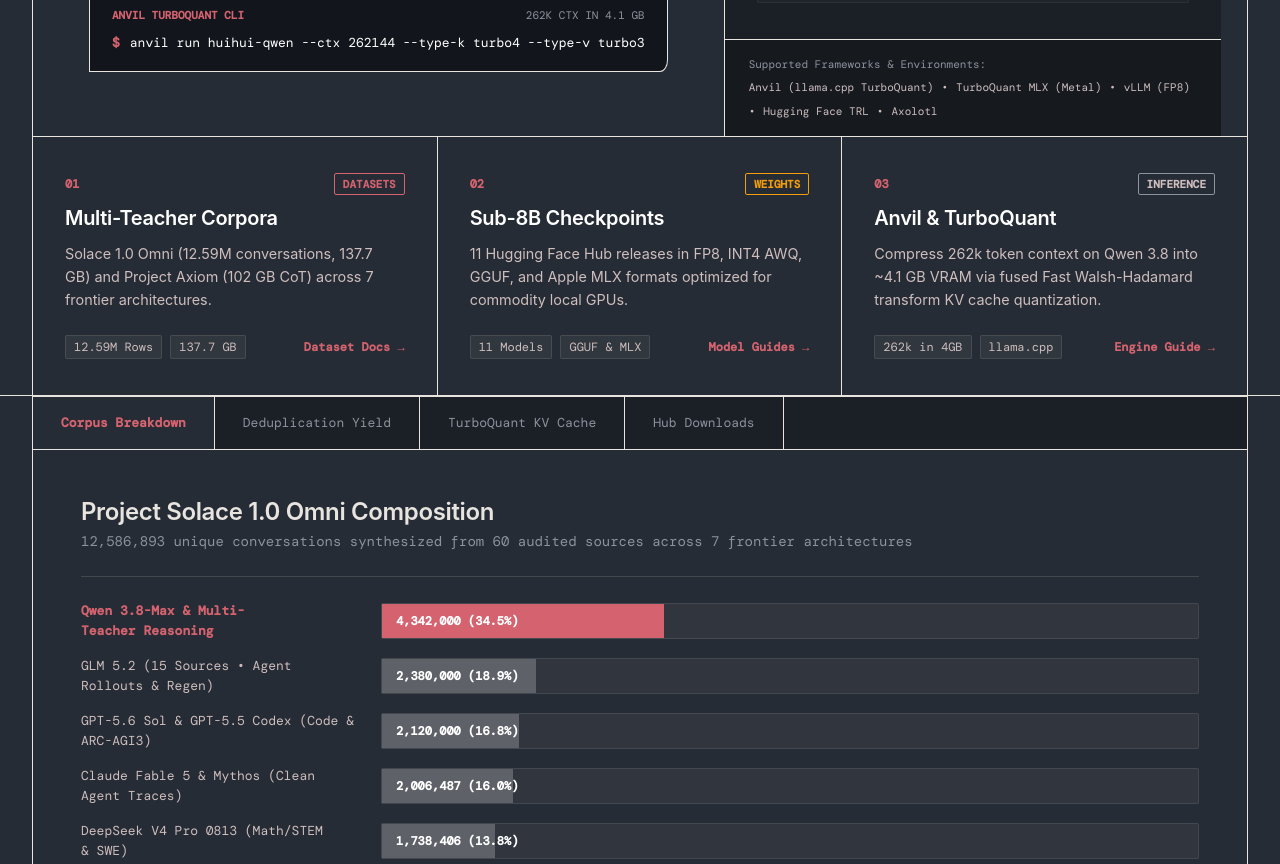
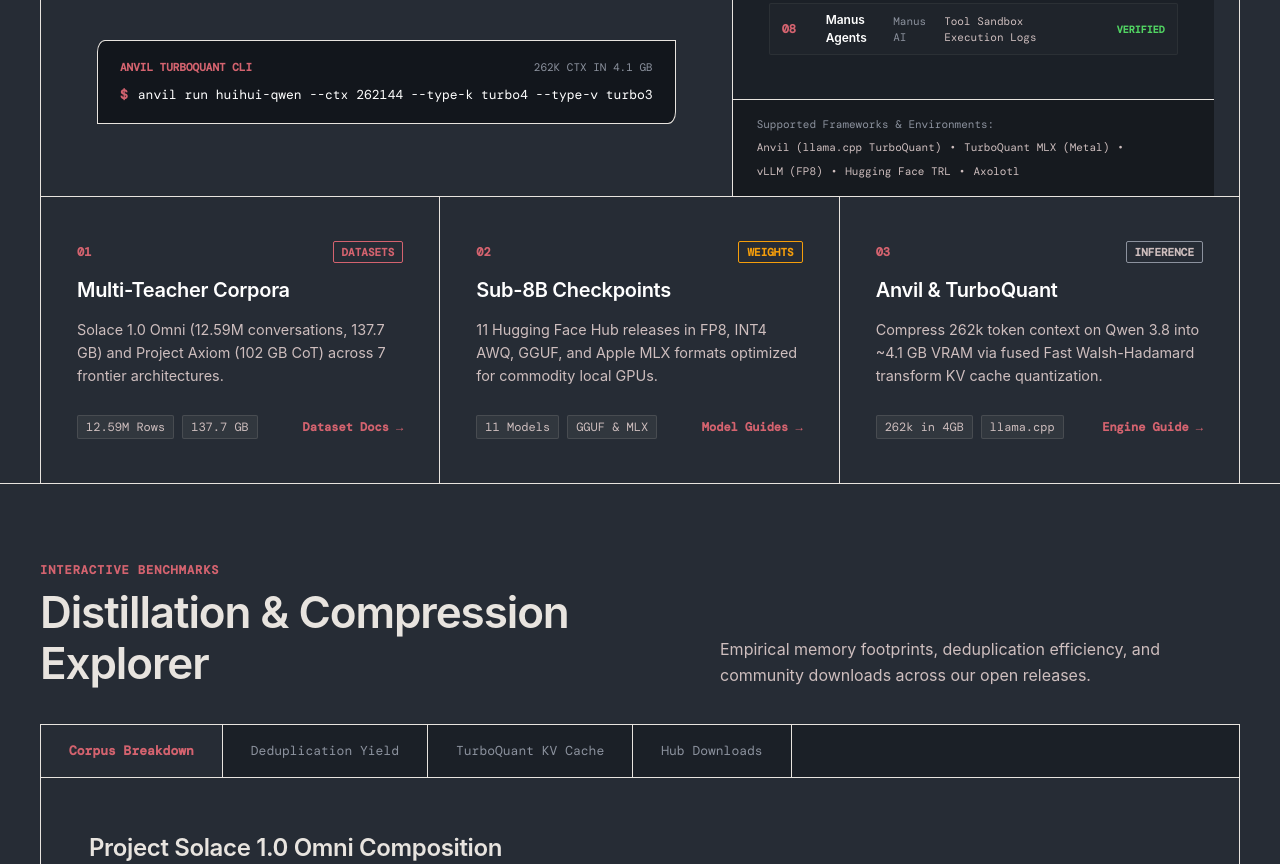
Before and after one commit to Solstice-Labs/solstice-ai-site, an Astro site: page / in a window 1280 px wide. Shown: the part 676-1540 px from the top of the page. Built offline with nearby package versions, Linux system fonts and the light colour scheme; Astro itself is replaced by a stand-in of ours; a web font is replaced by a local one.

Commit message:
style: expand section spacing, container margins, and card paddings

```diff
--- a/src/pages/index.astro
+++ b/src/pages/index.astro
@@ -23,7 +23,7 @@ const teacherArchitectures = [
 <Layout title="Solstice-AI — Distilling Intelligence">
 
   <!-- ═══════════════ 1. HERO WRAPPER (PRISMML ARCHITECTURE) ═══════════════ -->
-  <section class="section border-bottom">
+  <section class="section hero-section border-bottom">
     <div class="container">
       <div class="hero-split-grid">
         <!-- Left Hero Column -->
@@ -164,6 +164,16 @@ const teacherArchitectures = [
   <!-- ═══════════════ 2. INTERACTIVE BENCHMARK & DISTILLATION EXPLORER (PRISMML VIZ) ═══════════════ -->
   <section class="section border-bottom" id="benchmarks-section">
     <div class="container">
+      <div class="section-head-split">
+        <div>
+          <span class="eyebrow">Interactive Benchmarks</span>
+          <h2>Distillation & Compression Explorer</h2>
+        </div>
+        <p>
+          Empirical memory footprints, deduplication efficiency, and community downloads across our open releases.
+        </p>
+      </div>
+
       <div class="prism-viz-wrapper">
         <!-- Visualizer Tab Bar -->
         <div class="viz-tab-bar mono">
@@ -547,17 +557,17 @@ const teacherArchitectures = [
   }
 
   .hero-left-col {
-    padding: 64px 56px;
+    padding: 72px 56px;
     display: flex;
     flex-direction: column;
-    gap: 36px;
+    gap: 40px;
     border-right: var(--border);
   }
 
   .hero-intro-box {
     display: flex;
     flex-direction: column;
-    gap: 20px;
+    gap: 22px;
   }
 
   .hero-intro-box h1 {
@@ -659,10 +669,10 @@ const teacherArchitectures = [
   }
 
   .pipeline-visual-wrapper {
-    padding: 36px 32px;
+    padding: 44px 36px;
     display: flex;
     flex-direction: column;
-    gap: 14px;
+    gap: 16px;
   }
 
   .pipeline-title-bar {
@@ -766,11 +776,11 @@ const teacherArchitectures = [
   }
 
   .pillar-col {
-    padding: 36px 32px;
+    padding: 44px 36px;
     border-right: var(--border);
     display: flex;
     flex-direction: column;
-    gap: 12px;
+    gap: 16px;
     background: var(--negative);
     transition: background 0.15s ease;
   }
@@ -887,9 +897,9 @@ const teacherArchitectures = [
 
   .viz-panel {
     display: none;
-    padding: 48px;
+    padding: 56px 48px;
     flex-direction: column;
-    gap: 24px;
+    gap: 32px;
   }
 
   .viz-panel.active {
@@ -898,7 +908,7 @@ const teacherArchitectures = [
 
   .viz-header h3 {
     font-size: 1.5rem;
-    margin-bottom: 6px;
+    margin-bottom: 8px;
   }
 
   .viz-header p {
@@ -915,14 +925,14 @@ const teacherArchitectures = [
   .chart-bars-list {
     display: flex;
     flex-direction: column;
-    gap: 16px;
+    gap: 20px;
   }
 
   .chart-row {
     display: grid;
     grid-template-columns: 280px 1fr;
     align-items: center;
-    gap: 20px;
+    gap: 24px;
   }
 
   .chart-lbl {
@@ -937,7 +947,7 @@ const teacherArchitectures = [
 
   .chart-track {
     background: rgba(232, 228, 223, 0.05);
-    height: 36px;
+    height: 38px;
     border: 1px solid rgba(232, 228, 223, 0.1);
     position: relative;
     border-radius: 2px;
@@ -947,7 +957,7 @@ const teacherArchitectures = [
     height: 100%;
     display: flex;
     align-items: center;
-    padding: 0 14px;
+    padding: 0 16px;
     transition: width 0.4s ease;
   }
 
@@ -978,7 +988,7 @@ const teacherArchitectures = [
     font-size: 0.75rem;
     color: var(--positive-dim);
     border-top: 1px solid rgba(232, 228, 223, 0.1);
-    padding-top: 16px;
+    padding-top: 20px;
   }
 
   .viz-footer a {
@@ -998,8 +1008,8 @@ const teacherArchitectures = [
     display: grid;
     grid-template-columns: 64px 1fr 160px;
     align-items: center;
-    gap: 32px;
-    padding: 32px 36px;
+    gap: 36px;
+    padding: 38px 44px;
     border-bottom: var(--border);
     background: var(--negative);
     transition: background 0.15s ease;
@@ -1016,12 +1026,12 @@ const teacherArchitectures = [
   }
 
   .arch-main h3 {
-    margin-bottom: 6px;
+    margin-bottom: 8px;
   }
 
   .arch-main p {
     font-size: 0.9375rem;
-    line-height: 1.6;
+    line-height: 1.65;
   }
 
   .arch-action {
@@ -1038,11 +1048,11 @@ const teacherArchitectures = [
   }
 
   .news-card {
-    padding: 36px;
+    padding: 44px 36px;
     border-right: var(--border);
     display: flex;
     flex-direction: column;
-    gap: 14px;
+    gap: 16px;
     background: var(--negative);
   }
 
--- a/src/styles/global.css
+++ b/src/styles/global.css
@@ -196,12 +196,42 @@ p {
   width: 100%;
   max-width: var(--max-w);
   margin: 0 auto;
-  padding: 0 32px;
+  padding: 0 40px;
 }
 
 .section {
   position: relative;
+  padding: 72px 0;
   border-bottom: var(--border);
+}
+
+.section.hero-section {
+  padding: 0;
+}
+
+.section-head-split {
+  display: flex;
+  align-items: flex-end;
+  justify-content: space-between;
+  gap: 32px;
+  margin-bottom: 36px;
+}
+
+.section-head-split p {
+  max-width: 520px;
+  font-size: 1rem;
+  line-height: 1.6;
+}
+
+.eyebrow {
+  display: inline-block;
+  font-family: var(--font-mono);
+  font-size: 0.75rem;
+  font-weight: 700;
+  letter-spacing: 0.08em;
+  color: var(--rose);
+  text-transform: uppercase;
+  margin-bottom: 8px;
 }
 
 /* Focus Visibility */
```
